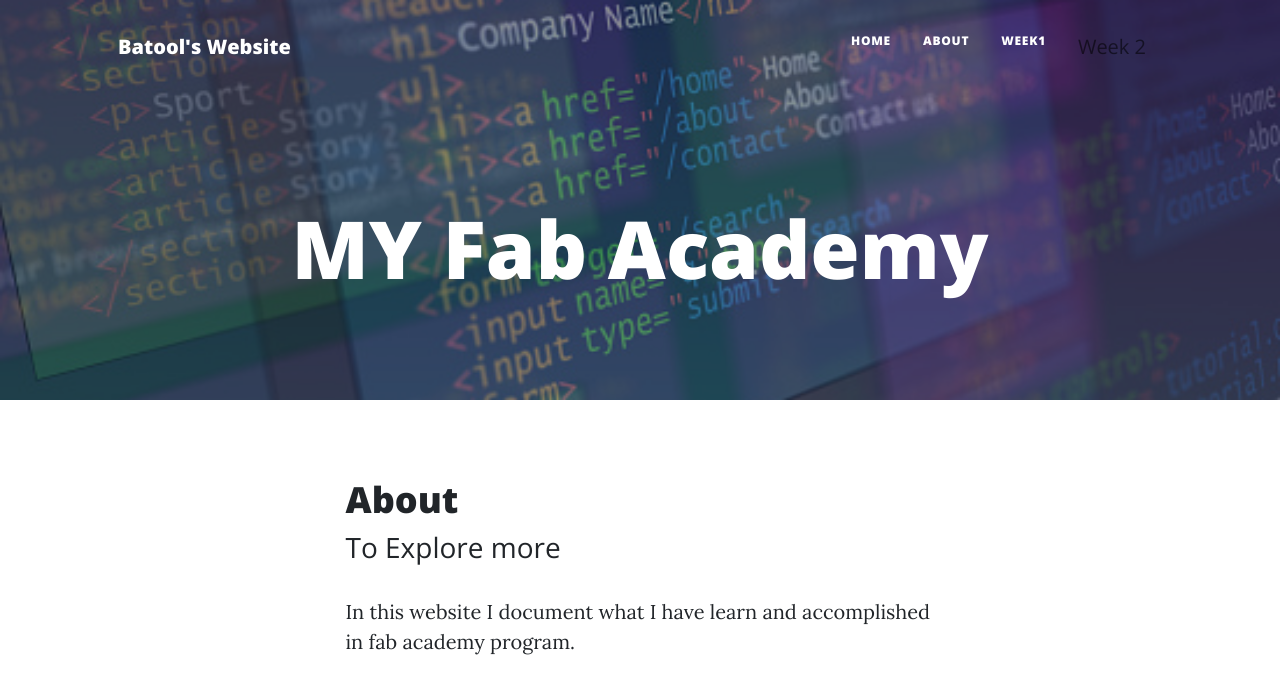
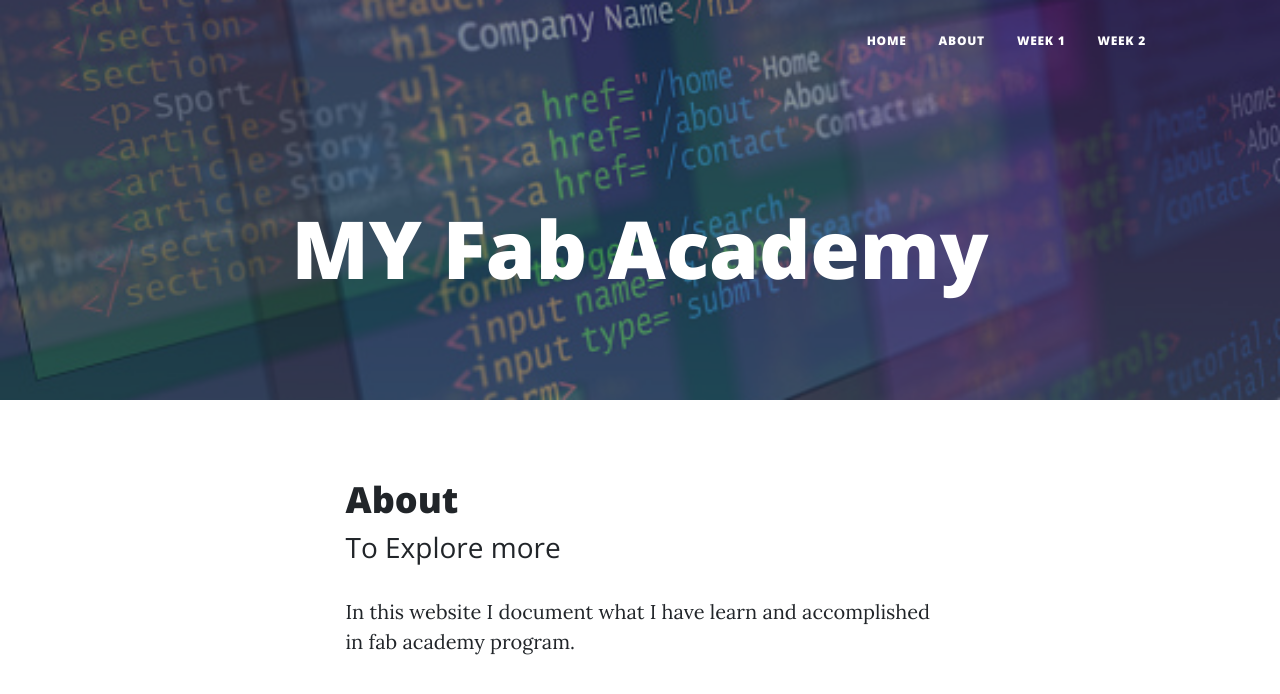
Before and after one commit to BatoolMoosa/batoolwebsite, a plain HTML site: page index.html in a window 1280 px wide. Drawn offline with nearby package versions, Linux system fonts and the light colour scheme.

Commit message:
update week2

```diff
--- a/index.html
+++ b/index.html
@@ -16,10 +16,10 @@
         <link href="css/styles.css" rel="stylesheet" />
     </head>
     <body>
-        <!-- Navigation-->
+         <!-- Navigation-->
         <nav class="navbar navbar-expand-lg navbar-light" id="mainNav">
             <div class="container px-4 px-lg-5">
-                <a class="navbar-brand" href="index.html">Batool's Website </a>
+
                 <button class="navbar-toggler" type="button" data-bs-toggle="collapse" data-bs-target="#navbarResponsive" aria-controls="navbarResponsive" aria-expanded="false" aria-label="Toggle navigation">
                     Menu
                     <i class="fas fa-bars"></i>
@@ -28,8 +28,8 @@
                     <ul class="navbar-nav ms-auto py-4 py-lg-0">
                         <li class="nav-item"><a class="nav-link px-lg-3 py-3 py-lg-4" href="index.html">Home</a></li>
                         <li class="nav-item"><a class="nav-link px-lg-3 py-3 py-lg-4" href="about.html">About</a></li>
-                        <li class="nav-item"><a class="nav-link px-lg-3 py-3 py-lg-4" href="Week%201.html">Week1</a></li>
-                        <li class="nav-itme"><a class="nav-link px-lg-3 py-3 py-lg-4" href="Week%202.html">Week 2</a></li>
+                        <li class="nav-item"><a class="nav-link px-lg-3 py-3 py-lg-4" href="Week%201.html">week 1</a></li>
+                        <li class="nav-item"><a class="nav-link px-lg-3 py-3 py-lg-4" href="Week%202.html">week 2</a></li>
                     </ul>
                 </div>
             </div>
```
Also changed, not shown: Week 2.html (+1 -1 lines).
